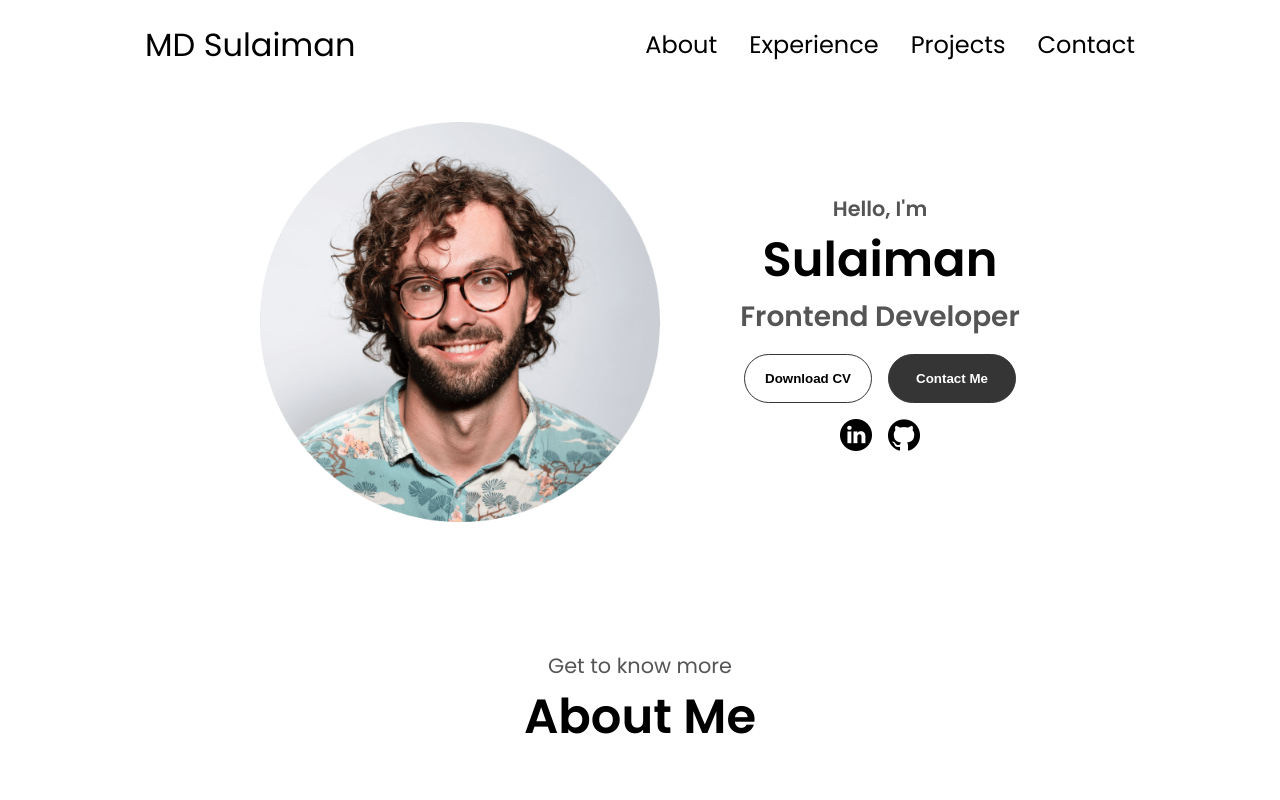
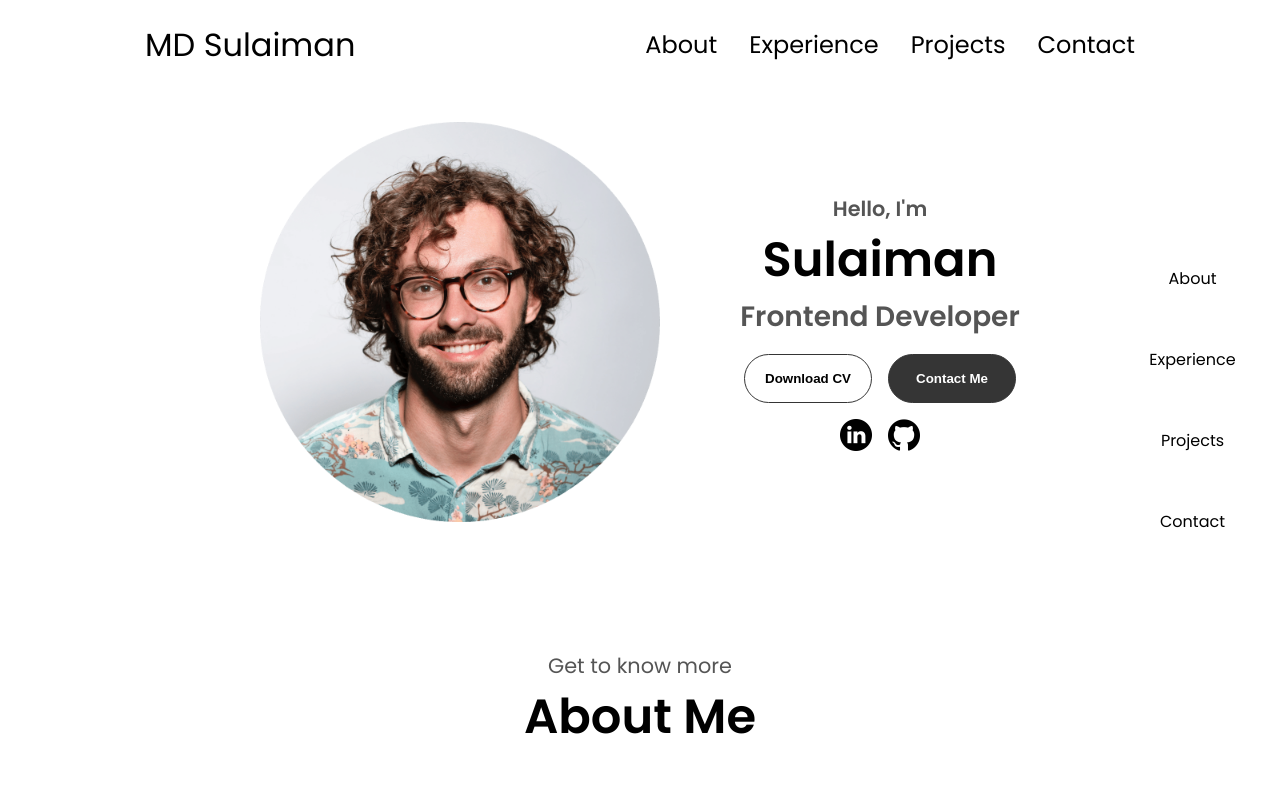
Before and after one commit to thcsulaiman/portfolio, a plain HTML site: page index.html in a window 1280 px wide. Shown: the top 800 px of the page. Drawn offline with Linux system fonts and the light colour scheme.

Commit message:
Added Scroll Button

```diff
--- a/index.html
+++ b/index.html
@@ -10,6 +10,14 @@
 </head>
 
 <body>
+  <div class="sticky-nav">
+    <ul class="nav-buttons">
+      <li data-target="#about">About</li>
+      <li data-target="#experience">Experience</li>
+      <li data-target="#projects">Projects</li>
+      <li data-target="#contact">Contact</li>
+    </ul>
+  </div>
   <nav id="desktop-nav">
     <div class="logo">MD Sulaiman</div>
     <div>
--- a/meadiaqueries.css
+++ b/meadiaqueries.css
@@ -5,6 +5,10 @@
 
     #hamburger-nav {
         display: flex;
+    }
+
+    .sticky-nav{
+        display: none;
     }
 
 
--- a/script.js
+++ b/script.js
@@ -7,3 +7,38 @@ function toggleMenu() {
 
 
 }
+
+
+// for scroll + highlight on sticky nav bar
+
+  const navItems = document.querySelectorAll('.sticky-nav li');
+  const sections = document.querySelectorAll('section');
+
+  // Smooth scroll on click
+  navItems.forEach(item => {
+    item.addEventListener('click', () => {
+      const target = document.querySelector(item.getAttribute('data-target'));
+      if (target) {
+        target.scrollIntoView({ behavior: 'smooth' });
+      }
+    });
+  });
+
+  // Highlight nav item on scroll
+  window.addEventListener('scroll', () => {
+    let currentId = '';
+    sections.forEach(section => {
+      const top = section.offsetTop;
+      const height = section.offsetHeight;
+      if (scrollY >= top - height / 3) {
+        currentId = section.getAttribute('id');
+      }
+    });
+
+    navItems.forEach(item => {
+      item.classList.remove('active');
+      if (item.getAttribute('data-target') === `#${currentId}`) {
+        item.classList.add('active');
+      }
+    });
+  });
--- a/styles.css
+++ b/styles.css
@@ -10,12 +10,58 @@ body {
   font-family: "Poppins", sans-serif;
   font-weight: 400;
   font-style: normal;
-  max-width: 1800px;
+  max-width: 1400px;
   margin: auto;
 }
 
 html {
   scroll-behavior: smooth;
+}
+
+.sticky-nav {
+  position: fixed;
+  width: 175px;
+  right: 0px;
+  top: 50%;
+  transform: translateY(-50%);
+  z-index: 10000;
+  transition: right 0.3s ease;
+}
+
+.sticky-nav:hover {
+  right: 0; /* Slide in when hovered */
+}
+
+.sticky-nav ul {
+  width: 100%;
+  display: flex;
+  flex-direction: column;
+  list-style: none;
+  padding: 0;
+  margin: 0;
+  gap: 2.5rem;
+  border-radius: 0.5rem;
+}
+
+.sticky-nav li {
+  padding: 0.5rem 0;
+  border-radius: 0.375rem;
+  text-align: center;
+  cursor: pointer;
+  transition: all 0.3s ease;
+}
+
+.sticky-nav li:hover {
+  background-color: black;
+  color: white;
+  transform: scale(1.05);
+}
+
+.sticky-nav li.active {
+  background-color: #022963;
+  color: white;
+  font-weight: bold;
+  transform: scale(1.1);
 }
 
 p {
```
